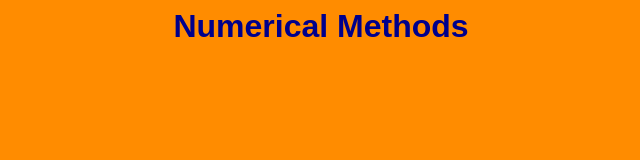
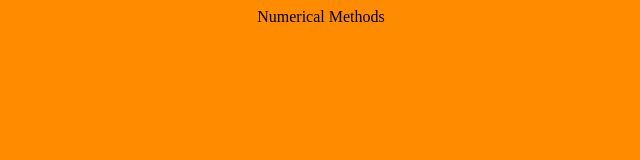
Before and after one commit to nix97/numericalmethods, a plain HTML site: page judul.html in a window 1280 px wide. Shown: the whole page, without its empty margins (319-959 px from the left). Drawn offline with Linux system fonts and the light colour scheme.

Commit message:
Update judul.html

```diff
--- a/judul.html
+++ b/judul.html
@@ -3,13 +3,14 @@
 <title>Judul</title>
 </head>
 <body style="background-color:DarkOrange;" >
+
+<p align="center">
+<a font color="darkblue" face="arial" size="30">Numerical Methods</font></a>
+</p>
 <!--
-<p align="center">
-<a font color="white" face="arial" size="30">Numerical Methods</font></a>
--->
-<H1 align="center"><font face="arial" color="darkblue">Numerical Methods</font></H1>
+    <H1 align="center"><font face="arial" color="darkblue">Numerical Methods</font></H1>
 
-
+    -->
 
 <!--
     <BODY vLink=#ffff00 aLink=#ffffff link=#ffff00
```
